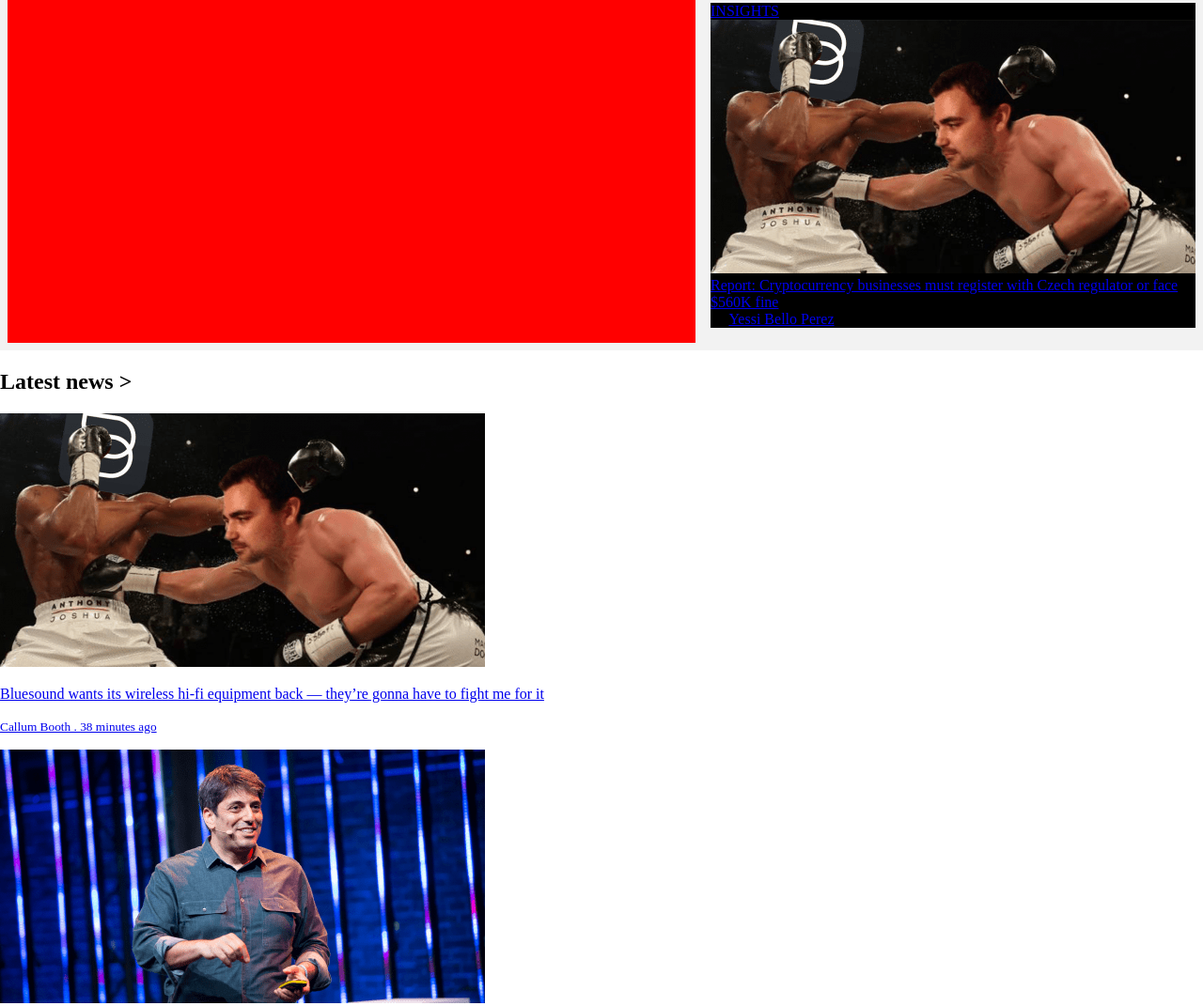
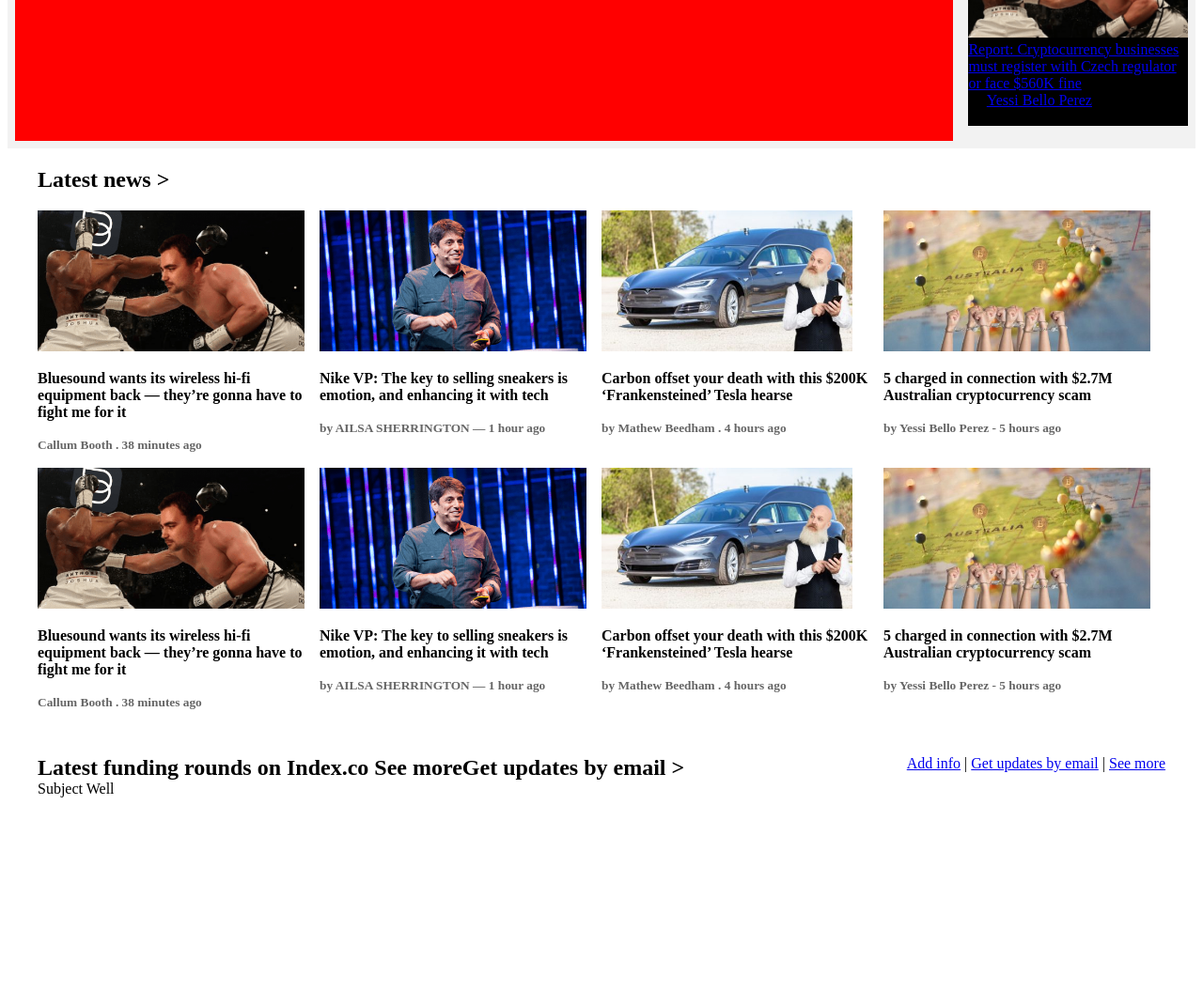
Before and after one commit to MarvellousUbani/The-Next-Web, a plain HTML site: page index.html in a window 1280 px wide. Shown: the part 427-1498 px from the top of the page at 94% size. After the commit the page ends 1308 px from the top, so only its background shows below. Drawn offline with Linux system fonts and the light colour scheme.

Commit message:
Add Feature

```diff
--- a/css/style.css
+++ b/css/style.css
@@ -1,6 +1,14 @@
+#FF4422
+
+
 body{
 	margin:0;
 	padding: 0;
+}
+
+img{
+	max-width:100%;
+	height: auto;
 }
 
 .nav-tnw{
@@ -70,3 +78,42 @@ body{
    margin-bottom: 1rem;
    background: #000;
 }
+
+.container-row{
+	display: flex;
+	justify-content: space-between;
+}
+
+.container-row article{
+	margin-right: 1rem;
+	flex:1;
+}
+
+.latest-news-sec,.latest-news-b{
+	max-width: 1200px;
+	margin:auto;
+}
+
+.latest-news-sec img{
+	height: 150px;
+}
+
+
+.latest-news-sec a{
+	text-decoration: none;
+	color:#000;
+	font-weight: bold;
+}
+
+.latest-news-sec small{
+	color:#666;
+}
+
+.latest-news-b h2{
+	margin:0;
+}
+
+.latest-news-b{
+	margin-top: 2rem;
+	margin-bottom: 2rem;
+}
--- a/index.html
+++ b/index.html
@@ -106,7 +106,7 @@
                 </article>
                 <section class="latest-news-sec">
                     <h1>Latest news ></h1>
-                    <div class="column-row">
+                    <div class="container-row">
                         <article>
                             <a href="#">
                             <div>
@@ -151,7 +151,9 @@
                                     </a>
 
                                 </article>
+                            </div>
 
+                                <div class="container-row">
                                 <article>
                                         <a href="#">
                                         <div>
@@ -199,19 +201,28 @@
                                         </div>
 
                                     </section>
-                                    <section class="latest-news-b">
-                                            <h2>Latest funding rounds on Index.co See moreGet updates by email ></h2>
-                                        <div class="container">
-                                           <article>
-
-                                                   <div>
-                                                        <a class="section-popular-trigger gtm-apps-1" href="https://thenextweb.com/apps/2019/08/08/google-maps-ar-navigation-feature-is-rolling-out-to-more-phones/" data-event-category="Homepage" data-event-action="Most popular" data-event-label="Post" data-event-non-interaction="true"></a>
 
 
-                                                   </div>
+
+                                    <section class="latest-news-b">
+                                        <div class="container-row">
+                                            <div class="col">
+                                                <h2>Latest funding rounds on Index.co See moreGet updates by email ></h2>
+                                            </div>
+                                            <div class="col">
+                                                <a href="#">Add info</a> |  <a href="#">Get updates by email</a> |  <a href="#">See more</a>
+                                            </div>
+                                        </div>
+
+                                        <div class="container-row">
+                                           <article>
+                                                <div class="company">Subject Well</div>
+                                                <div class="series"></div>
 
                                            </article>
                                         </div>
+                                    </section>
+
                                 </main>
 
 
```
